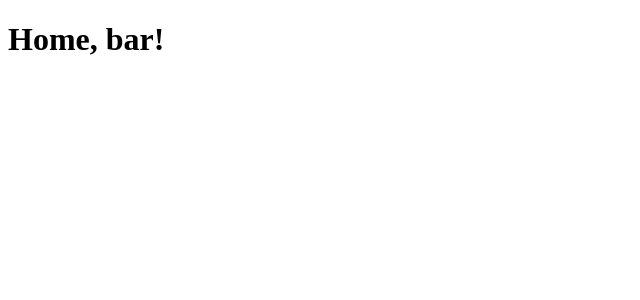
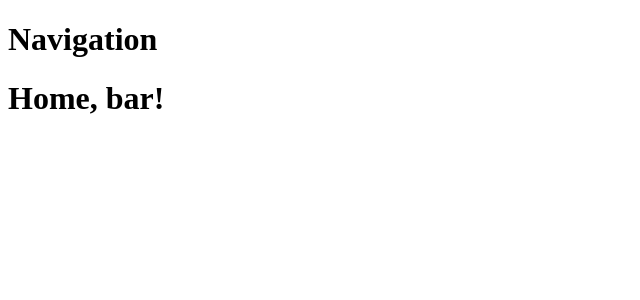
Before and after one commit to Cosmicist/react-boilerplate, a React app: page / in a window 1280 px wide. Shown: the top 300 px of the page, without its empty margins (0-640 px from the left). Built offline with nearby package versions, Linux system fonts and the light colour scheme; the HTML template or start-up script is replaced by a standard one.

Commit message:
Add Layout component
It wraps all the routes matching '/' so it will always render, no matter
the route.

```diff
--- a/src/App.js
+++ b/src/App.js
@@ -4,6 +4,7 @@ import { pick } from '@reach/router/lib/utils'
 import Home from './pages/Home'
 import Corset from './pages/Corset'
 import routes from './routes'
+import Layout from './Layout'
 
 export default class App extends React.PureComponent {
   state = {
@@ -33,7 +34,9 @@ export default class App extends React.PureComponent {
     const { currentInitialProps } = this.state
     return (
       <Router>
-        {routes.map(({ path, component: C }) => <C key={path} path={path} {...this.props} {...currentInitialProps} />)}
+        <Layout path={'/'}>
+          {routes.map(({ path, component: C }) => <C key={path} path={path} {...this.props} {...currentInitialProps} />)}
+        </Layout>
       </Router>
     )
   }
--- /dev/null
+++ b/src/Layout.js
@@ -0,0 +1,14 @@
+import React from 'react'
+
+export default class Layout extends React.PureComponent {
+  render () {
+    return (
+      <React.Fragment>
+        <h1>Navigation</h1>
+        <div>
+          {this.props.children}
+        </div>
+      </React.Fragment>
+    )
+  }
+}
```
